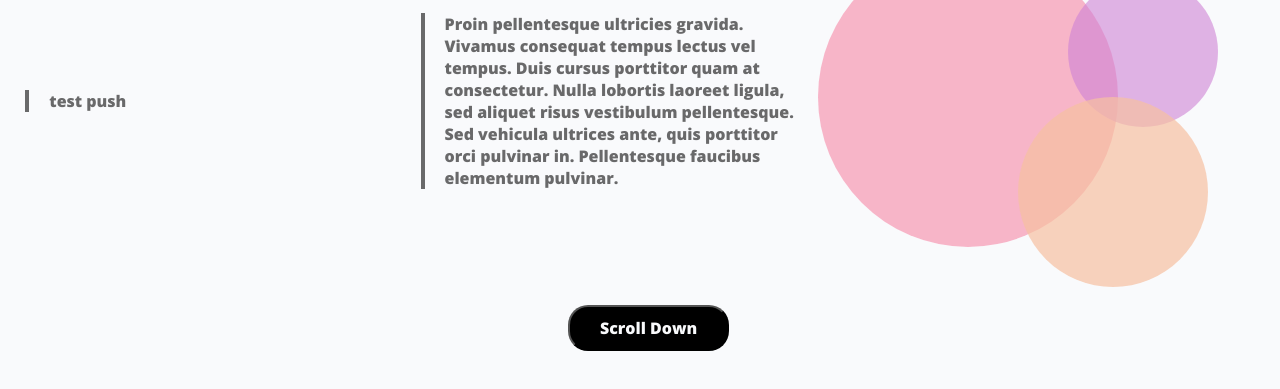
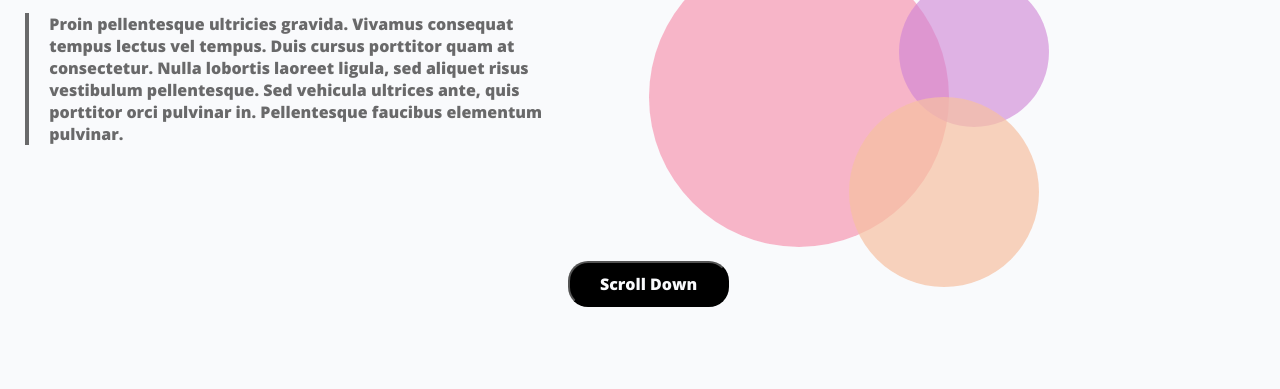
Before and after one commit to andrewreid89/HTML-CSS_Lab102417, a plain HTML site: page indexlab102417.html in a window 1280 px wide. Shown: the part 157-546 px from the top of the page. Drawn offline with nearby package versions, Linux system fonts and the light colour scheme.

Commit message:
Final test push

```diff
--- a/indexlab102417.html
+++ b/indexlab102417.html
@@ -26,7 +26,7 @@
     <h1>chirpus inc.</h1>
 
     <div id="Content">
-    <p>test push</p>
+
         <p>Proin pellentesque ultricies gravida.  Vivamus consequat tempus lectus vel tempus.  Duis cursus porttitor quam at consectetur.  Nulla lobortis laoreet ligula, sed aliquet risus vestibulum pellentesque. Sed vehicula ultrices ante, quis porttitor orci pulvinar in. Pellentesque faucibus elementum pulvinar.</p>
 
         <div id="Circles">
```
